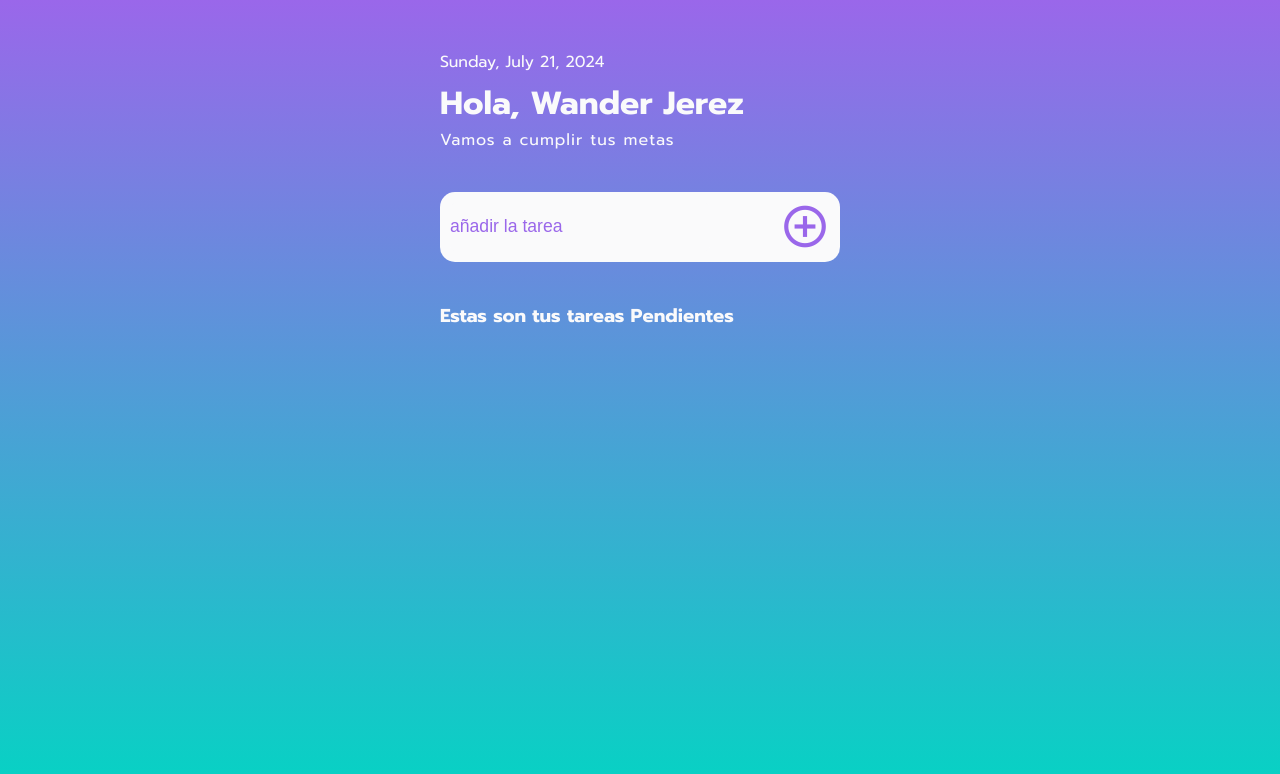
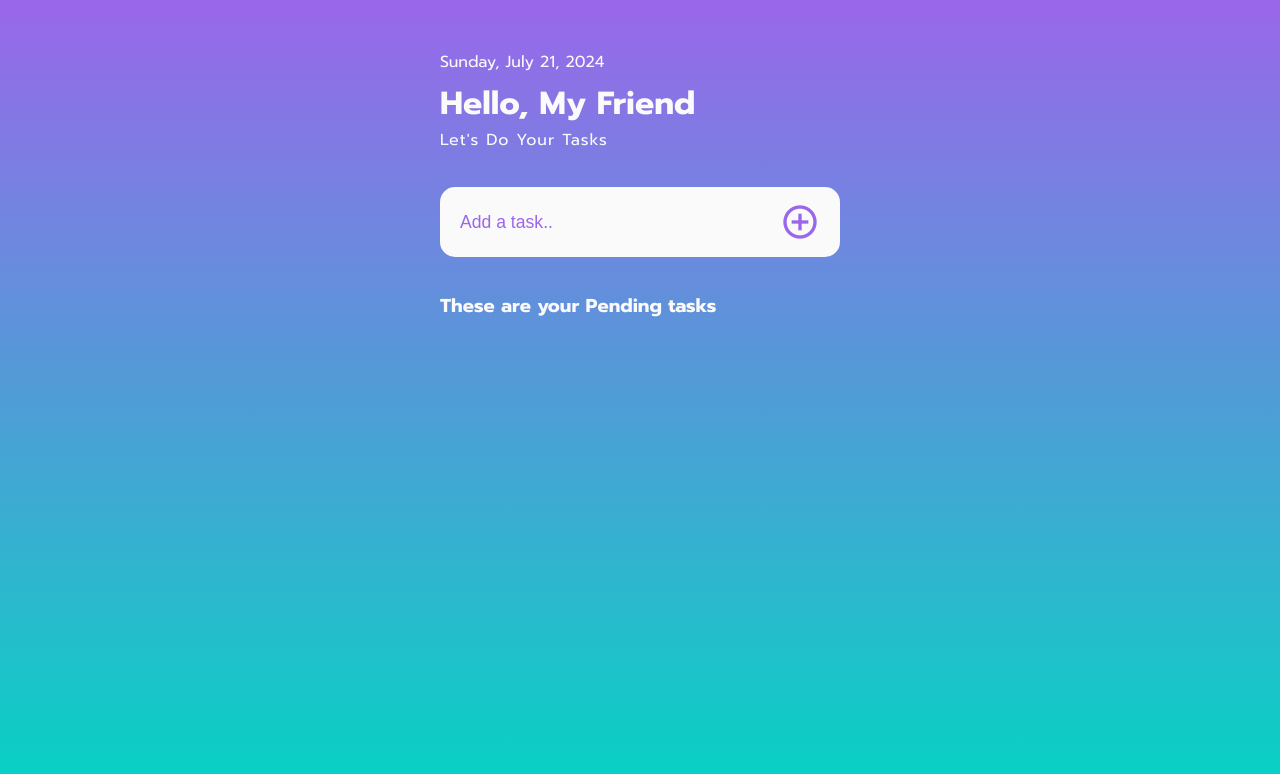
Before and after one commit to WanderJ08/toDoList-localStorage, a plain HTML site: page index.html in a window 1280 px wide. Drawn offline with nearby package versions, Linux system fonts and the light colour scheme.

Commit message:
lenguage changed

```diff
--- a/index.html
+++ b/index.html
@@ -14,16 +14,16 @@
     <div class="container">
       <div class="perfil">
         <div id="fecha"></div>
-        <h1>Hola, Wander Jerez</h1>
-        <span>Vamos a cumplir tus metas</span>
+        <h1>Hello, My Friend</h1>
+        <span>Let's Do Your Tasks</span>
       </div>
       <div class="agregar-tarea">
-        <input type="text" id="input" placeholder="añadir la tarea" />
+        <input type="text" id="input" placeholder="Add a task.." />
         <i class="ri-add-circle-line" id="enter"></i>
       </div>
 
       <div class="seccion-tarea">
-        <h3>Estas son tus tareas Pendientes</h3>
+        <h3>These are your Pending tasks</h3>
         <ul id="lista">
           <!-- <li>
             <i class="ri-circle-line" data="realizado" id="0"></i>
--- a/style.css
+++ b/style.css
@@ -46,9 +46,9 @@ body {
   height: 70px;
   display: flex;
   align-items: center;
-  padding: 10px;
+  padding: 20px;
   gap: 70px;
-  margin: 40px 0;
+  margin: 35px 0;
 }
 
 .agregar-tarea input {
@@ -57,10 +57,15 @@ body {
   border-radius: 8px;
   border: none;
   background-color: var(--white);
+  color: var(--purple);
+  font-size: 1.1rem;
+}
+.agregar-tarea input:focus {
+  outline: none;
 }
 
 .agregar-tarea i {
-  font-size: 50px;
+  font-size: 40px;
   color: var(--purple);
 }
 
```
